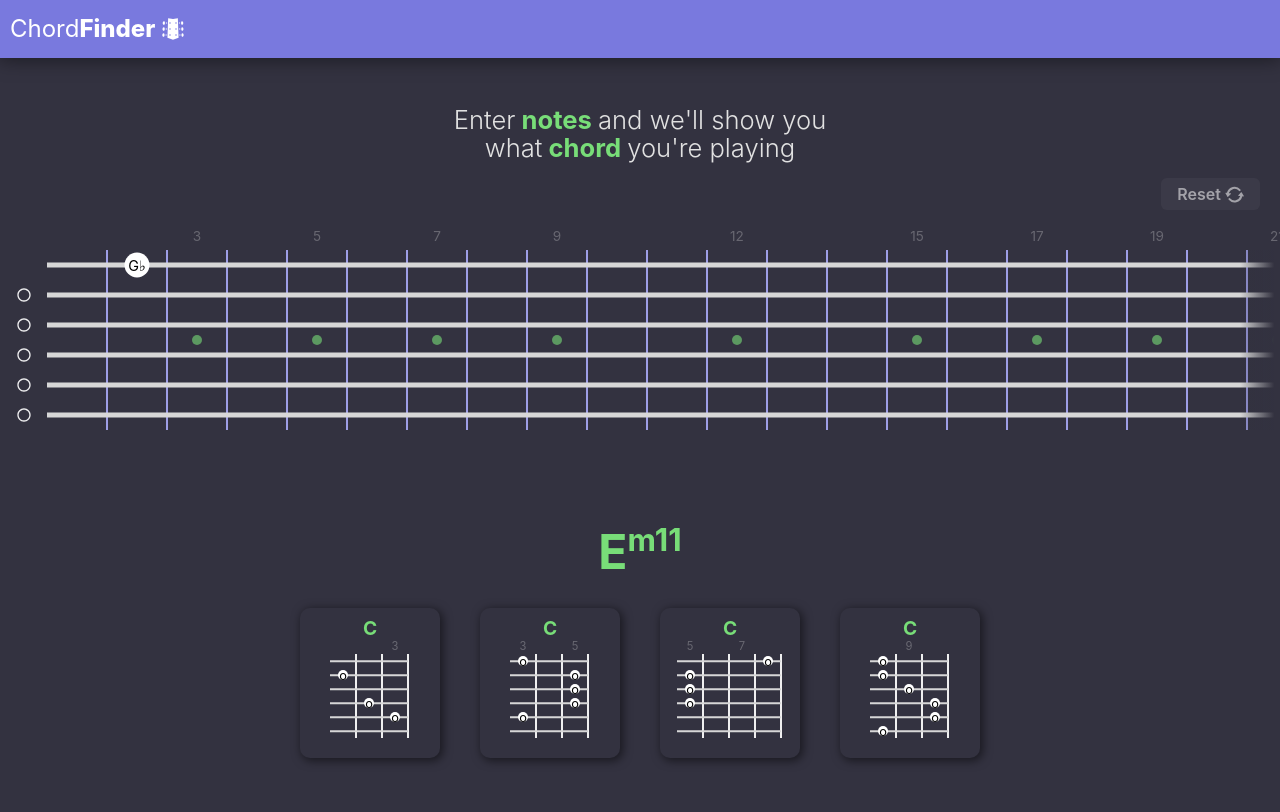
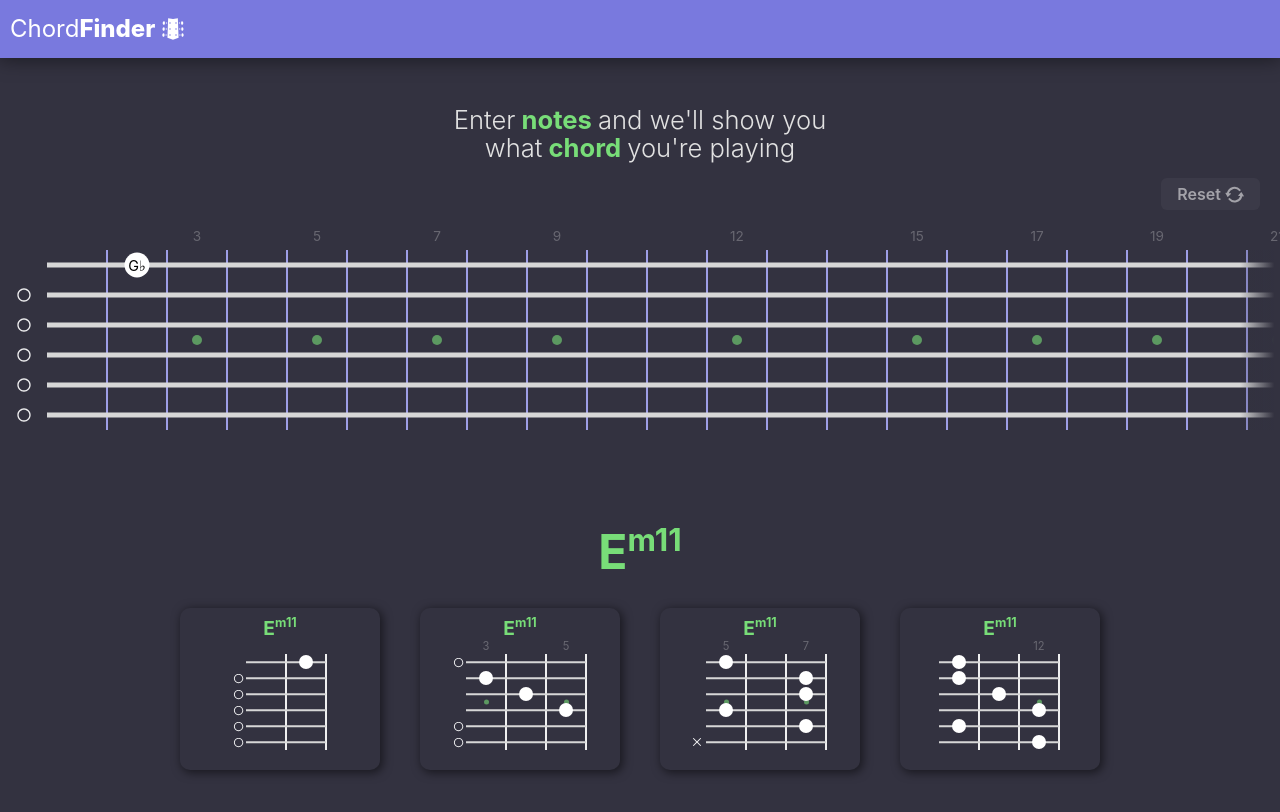
Before and after one commit to tylertierney/chordfinder, a Next.js app: page / in a window 1280 px wide. Both pictures are taken after a click on the element 138 px from the left and 265 px from the top of the page. Shown: the top 812 px of the page. Built offline with nearby package versions, Linux system fonts and the light colour scheme.

Commit message:
Connected small displays to user fretboard state

```diff
--- a/components/Note/Note.module.css
+++ b/components/Note/Note.module.css
@@ -33,6 +33,7 @@
   top: 50%;
   left: 50%;
   transform: translate(-50%, -50%);
+  user-select: none;
 }
 
 .noteLabel {
--- a/components/Result/Result.tsx
+++ b/components/Result/Result.tsx
@@ -9,18 +9,19 @@ import { Text } from "@chakra-ui/react";
 import chordDictionary from "../../chords.json";
 
 interface ResultProps {
-  fretboardState: StringType[];
+  currentChord: any;
 }
 
-const Result: React.FC<ResultProps> = ({ fretboardState }) => {
-  const reduced = reduceNotesFromFretboard(fretboardState);
+const Result: React.FC<ResultProps> = ({ currentChord }) => {
+  const chordName = currentChord?.name;
+  let suffix = currentChord?.suffix;
 
-  let result = determineChord(chordDictionary, reduced.resultAsFretNums);
-  const chordName = result?.name;
-  let suffix = result?.suffix;
+  if (suffix === "major") {
+    suffix = null;
+  }
 
-  if (suffix === "maj") {
-    suffix = null;
+  if (suffix === "minor") {
+    suffix = "min";
   }
 
   return (
--- a/components/SmallDisplays/SmallDisplays.tsx
+++ b/components/SmallDisplays/SmallDisplays.tsx
@@ -1,12 +1,17 @@
 import { Flex } from "@chakra-ui/react";
 import SmallFretboard from "./SmallFretboard/SmallFretboard";
+import chordDictionary from "../../chords.json";
 
 interface SmallDisplaysProps {
   chordsToDisplay: any;
+  currentChord: any;
 }
 
-const SmallDisplays: React.FC<SmallDisplaysProps> = ({ chordsToDisplay }) => {
-  if (!chordsToDisplay) {
+const SmallDisplays: React.FC<SmallDisplaysProps> = ({
+  chordsToDisplay,
+  currentChord,
+}) => {
+  if (!chordsToDisplay || !currentChord) {
     return null;
   }
 
@@ -23,6 +28,35 @@ const SmallDisplays: React.FC<SmallDisplaysProps> = ({ chordsToDisplay }) => {
     }
   );
 
+  let currentChordPositions: any = null;
+
+  const chordDictionary2: any = chordDictionary.chords;
+  for (let chordKey in chordDictionary2) {
+    if (chordKey == undefined || chordKey == null) {
+      return null;
+    }
+    for (let i = 0; i < chordDictionary2[chordKey].length; i++) {
+      const current = chordDictionary2[chordKey][i];
+      if (
+        current.key === currentChord.name &&
+        current.suffix === currentChord.suffix
+      ) {
+        currentChordPositions = current.positions.map(
+          (position: any, index: number) => {
+            return (
+              <SmallFretboard
+                key={index}
+                position={position}
+                chordKey={current.key}
+                suffix={current.suffix}
+              />
+            );
+          }
+        );
+      }
+    }
+  }
+
   return (
     <Flex
       align="center"
@@ -31,7 +65,7 @@ const SmallDisplays: React.FC<SmallDisplaysProps> = ({ chordsToDisplay }) => {
       justify="center"
       wrap="wrap"
     >
-      {chordsToDisplay}
+      {currentChordPositions}
     </Flex>
   );
 };
--- a/components/SmallDisplays/SmallFretboard/SmallFretboard.module.css
+++ b/components/SmallDisplays/SmallFretboard/SmallFretboard.module.css
@@ -6,7 +6,7 @@
   cursor: pointer;
   transition: 0.3s ease-in-out;
   outline: 2px solid transparent;
-  width: 140px;
+  width: 200px;
 }
 
 .smallFretboardContainer:hover {
--- a/components/SmallDisplays/SmallFretboard/SmallFretboard.tsx
+++ b/components/SmallDisplays/SmallFretboard/SmallFretboard.tsx
@@ -13,11 +13,18 @@ const SmallFretboard: React.FC<SmallFretboardProps> = ({
   chordKey,
   suffix,
 }) => {
+  let hasOpenOrMute = false;
+
+  for (let j = 0; j < position.frets.length; j++) {
+    if (position.frets[j] === -1 || position.frets[j] === 0) {
+      hasOpenOrMute = true;
+    }
+  }
+
   const frets = [...position.frets].reverse();
 
   const strings = frets.map((note: number, index: number) => {
     const numberOfFretsToSpan: number = Math.max(...frets);
-
     return (
       <SmallString
         key={index}
@@ -25,6 +32,7 @@ const SmallFretboard: React.FC<SmallFretboardProps> = ({
         numberOfFretsToSpan={numberOfFretsToSpan}
         baseFret={position.baseFret}
         fretNum={note}
+        hasOpenOrMute={hasOpenOrMute}
       />
     );
   });
@@ -32,6 +40,10 @@ const SmallFretboard: React.FC<SmallFretboardProps> = ({
   let chordSuffix: string | null = suffix;
   if (suffix === "major") {
     chordSuffix = null;
+  }
+
+  if (suffix === "minor") {
+    chordSuffix = "min";
   }
 
   return (
--- a/components/SmallDisplays/SmallNote/SmallNote.module.css
+++ b/components/SmallDisplays/SmallNote/SmallNote.module.css
@@ -2,9 +2,9 @@
   display: flex;
   justify-content: center;
   align-items: center;
-  width: 26px;
-  min-width: 26px;
-  height: 14px;
+  width: 40px;
+  min-width: 40px;
+  height: 16px;
   border-right: 2px solid;
   position: relative;
 }
@@ -26,8 +26,8 @@
 }
 
 .activeIndicator {
-  width: 10px;
-  height: 10px;
+  width: 14px;
+  height: 14px;
   font-size: 0.8rem;
   border-radius: 50%;
   background-color: white;
@@ -41,3 +41,14 @@
   left: 50%;
   transform: translate(-50%, -50%);
 }
+
+.fretDecorator {
+  width: 5px;
+  height: 5px;
+  border-radius: 50%;
+  background-color: var(--secondaryColor);
+  opacity: 0.6;
+  position: absolute;
+  top: 100%;
+  transform: translate(0, -50%);
+}
--- a/components/SmallDisplays/SmallNote/SmallNote.tsx
+++ b/components/SmallDisplays/SmallNote/SmallNote.tsx
@@ -40,9 +40,14 @@ const SmallNote: React.FC<SmallNoteProps> = ({
       <div
         className={styles.activeIndicator}
         style={{ visibility: active ? "visible" : "hidden" }}
-      >
-        o
-      </div>
+      ></div>
+      <div
+        className={styles.fretDecorator}
+        style={{
+          display: isDecorated ? "initial" : "none",
+          visibility: stringIndex === 2 ? "visible" : "hidden",
+        }}
+      ></div>
     </Flex>
   );
 };
--- a/components/SmallDisplays/SmallString/SmallString.tsx
+++ b/components/SmallDisplays/SmallString/SmallString.tsx
@@ -1,12 +1,15 @@
 import { Flex } from "@chakra-ui/react";
 import SmallNote from "../SmallNote/SmallNote";
 import styles from "./SmallString.module.css";
+import { CloseIcon } from "@chakra-ui/icons";
+import { BiCircle } from "react-icons/bi";
 
 interface SmallStringProps {
   stringIndex: number;
   numberOfFretsToSpan: number;
   baseFret: number;
   fretNum: number;
+  hasOpenOrMute: boolean;
 }
 
 const SmallString: React.FC<SmallStringProps> = ({
@@ -14,6 +17,7 @@ const SmallString: React.FC<SmallStringProps> = ({
   numberOfFretsToSpan,
   baseFret,
   fretNum,
+  hasOpenOrMute,
 }) => {
   const arr = new Array(numberOfFretsToSpan).fill(fretNum);
 
@@ -29,9 +33,24 @@ const SmallString: React.FC<SmallStringProps> = ({
     );
   });
 
+  let openOrMuteIcon = null;
+  if (fretNum === -1) {
+    openOrMuteIcon = <CloseIcon fontSize="0.5rem" />;
+  }
+  if (fretNum === 0) {
+    openOrMuteIcon = <BiCircle fontSize="0.7rem" />;
+  }
+
   return (
     <>
-      <Flex>{notes}</Flex>
+      <Flex justify="center" align="center">
+        {hasOpenOrMute ? (
+          <Flex minW="14px" maxW="14px">
+            {openOrMuteIcon}
+          </Flex>
+        ) : null}
+        {notes}
+      </Flex>
     </>
   );
 };
--- a/helperFunctions.ts
+++ b/helperFunctions.ts
@@ -115,7 +115,7 @@ export const determineChord = (chordDictionary: any, userInput: number[]) => {
 
         if (JSON.stringify(increasedFretValues) === reversedUserInput) {
           const name = chord.key;
-          const suffix = chord.suffix.replace("or", "");
+          const suffix = chord.suffix;
           const result = { name, suffix };
           return result;
         }
--- a/pages/index.tsx
+++ b/pages/index.tsx
@@ -7,9 +7,18 @@ import { useState } from "react";
 import { initialFretboardState } from "../helperFunctions";
 import SmallDisplays from "../components/SmallDisplays/SmallDisplays";
 import mockData from "../mockData.json";
+import { reduceNotesFromFretboard, determineChord } from "../helperFunctions";
+import chordDictionary from "../chords.json";
 
 const Home: NextPage = () => {
   const [fretboardState, setFretboardState] = useState(initialFretboardState);
+
+  const reducedNotesFromFretboard = reduceNotesFromFretboard(fretboardState);
+
+  let userSelectedChord: any = determineChord(
+    chordDictionary,
+    reducedNotesFromFretboard.resultAsFretNums
+  );
 
   return (
     <>
@@ -26,8 +35,11 @@ const Home: NextPage = () => {
         fretboardState={fretboardState}
         setFretboardState={setFretboardState}
       />
-      <Result fretboardState={fretboardState} />
-      <SmallDisplays chordsToDisplay={mockData} />
+      <Result currentChord={userSelectedChord} />
+      <SmallDisplays
+        chordsToDisplay={mockData}
+        currentChord={userSelectedChord}
+      />
     </>
   );
 };
```
